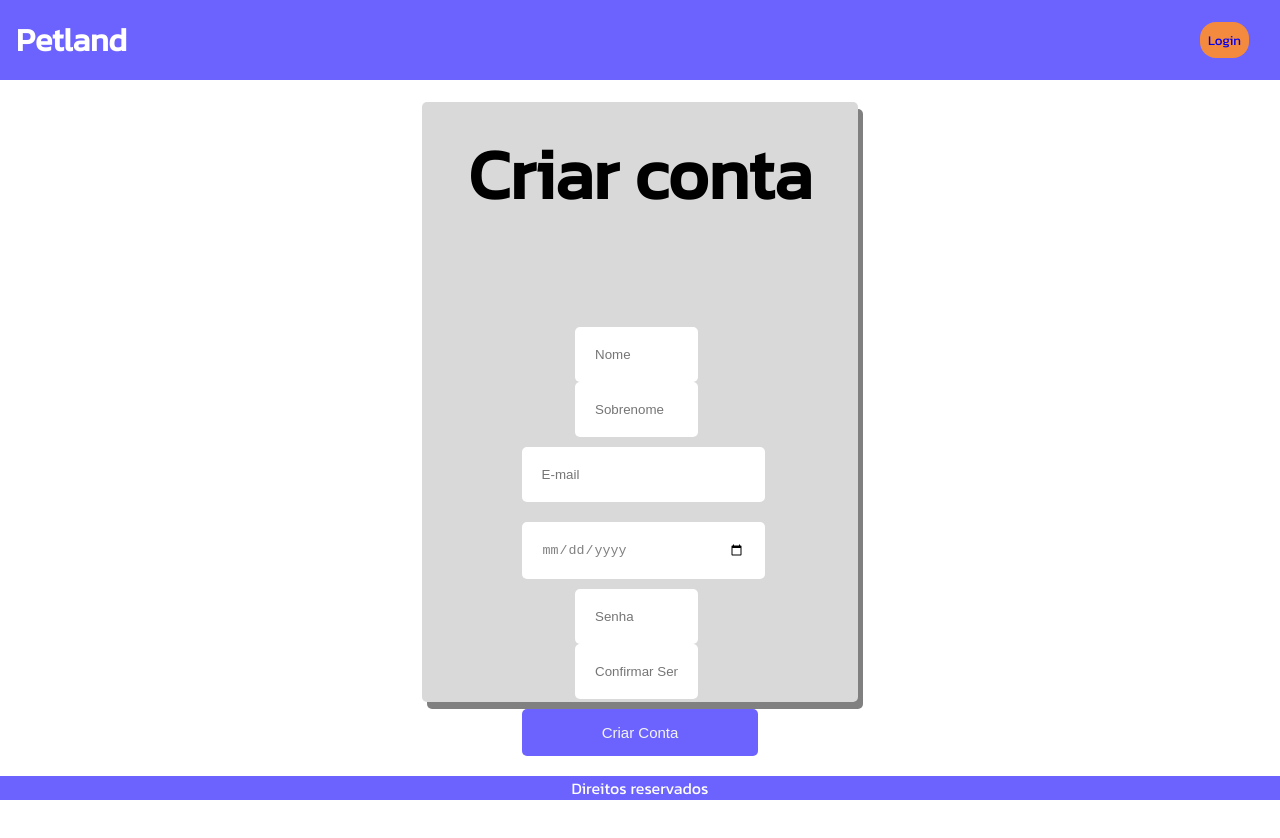
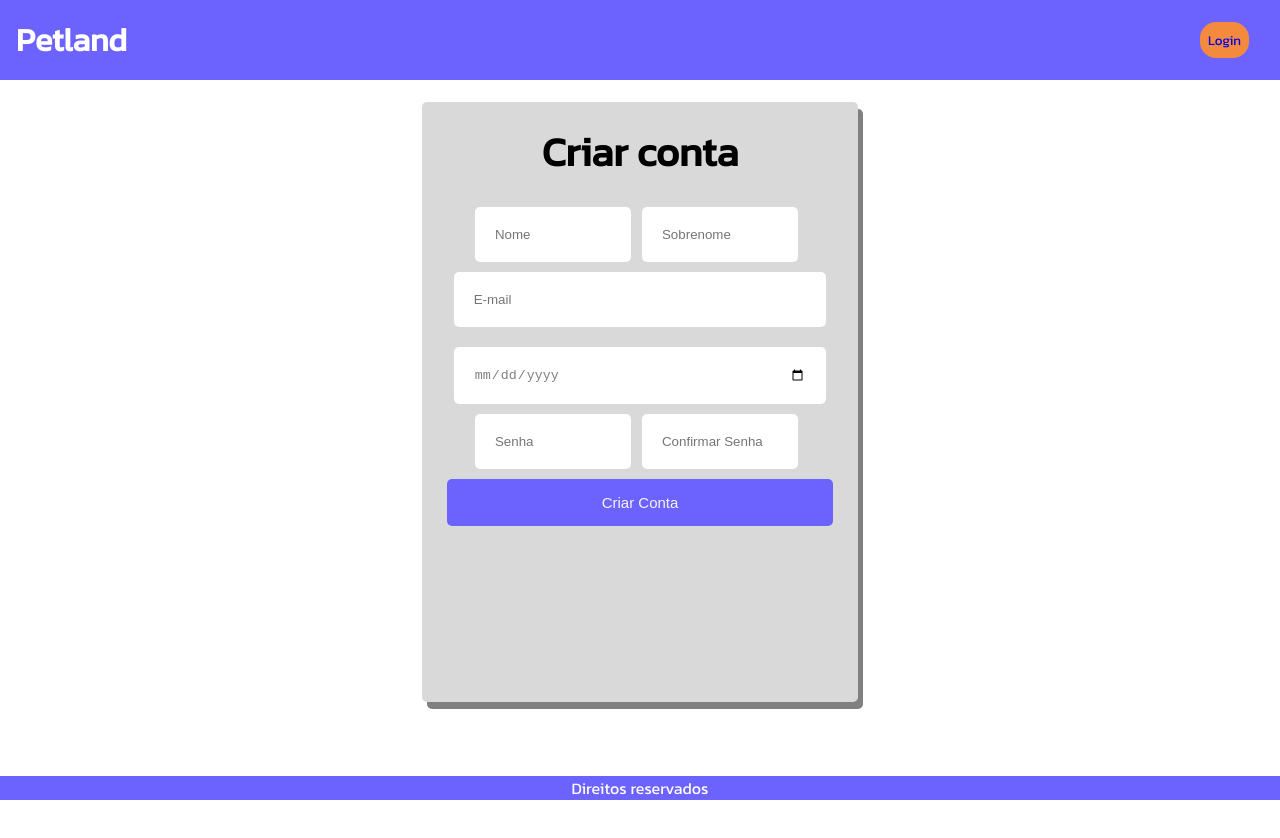
Before and after one commit to VictorRevers/PetLand, a plain HTML site: page views/createAccount.html in a window 1280 px wide. After the commit the page ends 800 px from the top, so only its background shows below. Drawn offline with Linux system fonts and the light colour scheme.

Commit message:
correcaoCreateAcc

```diff
--- a/assets/css/style.css
+++ b/assets/css/style.css
@@ -267,7 +267,7 @@ h3,p {
     box-shadow: 5px 7px gray;
 }
 .createAcc-container h1{
-    font-size: 70px;
+    font-size: 40px;
     margin-top: 20px;
     font-family: 'Kanit', sans-serif;
 }
@@ -277,7 +277,7 @@ h3,p {
     border-radius: 5px;
     padding: 20px;
     margin-right: 7px;
-    width: 35%;
+    width: 30%;
 }
 
 .ipg{
@@ -288,7 +288,6 @@ h3,p {
     margin-bottom: 10px;
     width: 86%;
 }
-
 
 
 .date{
@@ -318,5 +317,5 @@ h3,p {
 }
 
 .createAcc-container form{
-    padding: 100px;
+    padding: 25px;
 }
```
